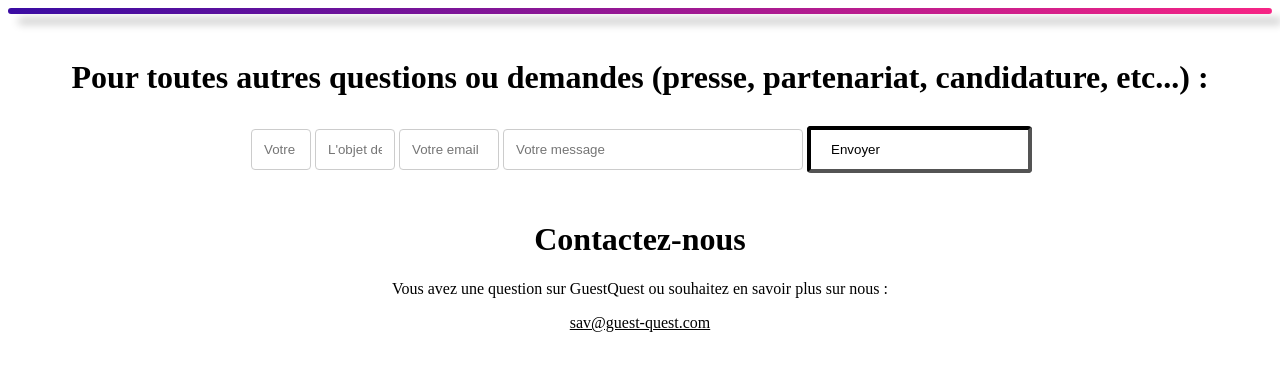
After one commit to andinox/GuessQuest, a PHP site: page /vue/contact.html in a window 1280 px wide. The commit adds this page. Shown: the top 371 px of the page. Run offline with PHP 8.4, Linux system fonts and the light colour scheme.

Commit message:
Contact & Recup HTML CSS
Ajout page de contact et recuperation mdp (juste html et css)

```diff
--- /dev/null
+++ b/css/contact.css
@@ -0,0 +1,88 @@
+
+.titre-contact{
+  text-align: center;
+  padding-top: 3vh;
+}
+
+.text-formulaire{
+    margin-top: 3vh;
+    margin-right: 10vh;
+    margin-left: 10vh;
+  }
+
+.formulaire {
+    display: block;
+    max-width: 100%;
+    height: auto;
+    margin: 0 auto;
+    border-radius: 0.25rem;
+    float: left;
+    margin-left: 20vh;
+  }
+
+.card {
+  width: 100%;
+  height: 50%;
+  background: linear-gradient(145deg, #3A0CA3 0%, #F72585 100%);
+  border-radius: 5px;
+  box-shadow: 10px 10px 9px #c5c5c5,
+              -10px -10px 9px #ffffff;
+  transition: box-shadow 0.7s ease;
+ }
+
+ .card:hover {
+  box-shadow: 10px 10px 15px #c5c5c5,
+              -10px -10px 15px #ffffff;
+ }
+
+ .contact-us{
+  text-align: center;
+  position: absolute;
+  left:30%;
+  top:25%;
+  width: 40%;
+ }
+
+ input[type=text], textarea, input[type=email] {
+  padding: 12px;
+  border: 1px solid #ccc;
+  border-radius: 4px;
+  box-sizing: border-box;
+  margin-top: 6px;
+  margin-bottom: 16px;
+  margin-right: 0px;
+  margin-left: 0px;
+  resize: horizontal;
+  display:inline-block;
+
+}
+
+.fname {
+  width: 60px;
+}
+
+.subject {
+  width: 80px;
+}
+
+.emailAddress {
+  width: 100px;
+}
+
+.message {
+  width: 300px;
+}
+
+.envoyer-btn {
+  background-color: #ffffff;
+  color: rgb(0, 0, 0);
+  padding: 12px 20px;
+  border-radius: 4px;
+  cursor: pointer;
+  border-color: black;
+  border-width: 4px;
+}
+
+.envoyer-btn:hover {
+  background-color: #cacaca;
+}
--- /dev/null
+++ b/vue/contact.html
@@ -0,0 +1,45 @@
+<!DOCTYPE html>
+<html>
+<head>
+    <meta charset="UTF-8">
+    <title>Contact</title>
+    <link rel="stylesheet" href="../css/contact.css">
+</head>
+    <body>
+        <div class="card">
+            <table>
+                <tbody>
+                    <tr>
+                        <td>
+                            <div class="contact-us">
+                                <h1>Contactez-nous</h1>
+                                <p>Vous avez une question sur GuestQuest ou souhaitez en savoir plus sur nous :</p>
+                                <p><U>sav@guest-quest.com</U></p>
+                            </div>
+                        </td>
+                    </tr>
+                </tbody>
+            </table>
+        </div>
+        <div>
+            <h1 class="titre-contact">Pour toutes autres questions ou demandes (presse, partenariat, candidature, etc...) :</h1>
+        </div>
+        <div class="text-formulaire">
+            <table>
+                <tbody>
+                    <tr>
+                        <td>
+                            <div class="formulaire">
+                                <input type="text" class="fname" name="firstname" placeholder="Votre nom">
+                                <input type="text" class="subject" name="subject" placeholder="L'objet de votre message">
+                                <input type="email" class="emailAddress" name="email" placeholder="Votre email">
+                                <input type="text" class="message" name="message" placeholder="Votre message">
+                                <input type="sumbit" value="Envoyer" class="envoyer-btn">
+                            </div>
+                        </td>
+                    </tr>
+                </tbody>
+            </table>
+        </div>
+    </body>
+</html>
--- a/vue/home.html
+++ b/vue/home.html
@@ -3,7 +3,7 @@
 <head>
     <meta charset="UTF-8">
     <title>Modifier le mot de passe</title>
-    <link rel="stylesheet" href="../css/home.css">
+    <link rel="stylesheet" href="../css/recuperation_mdp.css">
 </head>
     <body>
 
```
Also changed, not shown: controleur/controleurContact.php (added, +11 -0 lines), controleur/controleurRecuperationMdp.php (added, +11 -0 lines), css/recuperation_mdp.css (added, +40 -0 lines), index.php (+11 -0 lines), vue/recuperation_mdp.html (added, +29 -0 lines).
